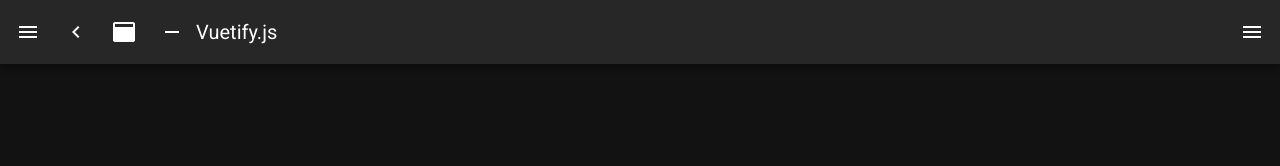
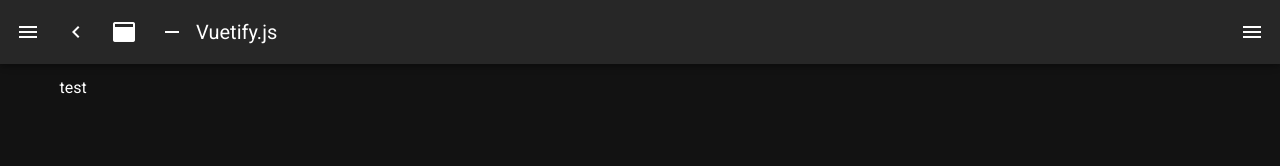
Before and after one commit to NathanMGalante/NathanMGalante.github.io, a Nuxt app: page /website in a window 1280 px wide. Before the commit this address had no page. Shown: the top 166 px of the page. Built offline with nearby package versions, Linux system fonts and the light colour scheme.

Commit message:
Criando projeto

```diff
--- /dev/null
+++ b/pages/website.vue
@@ -0,0 +1,13 @@
+<template>
+  <div>test</div>
+</template>
+
+<script>
+export default {
+  name: 'website'
+}
+</script>
+
+<style scoped>
+
+</style>
```
